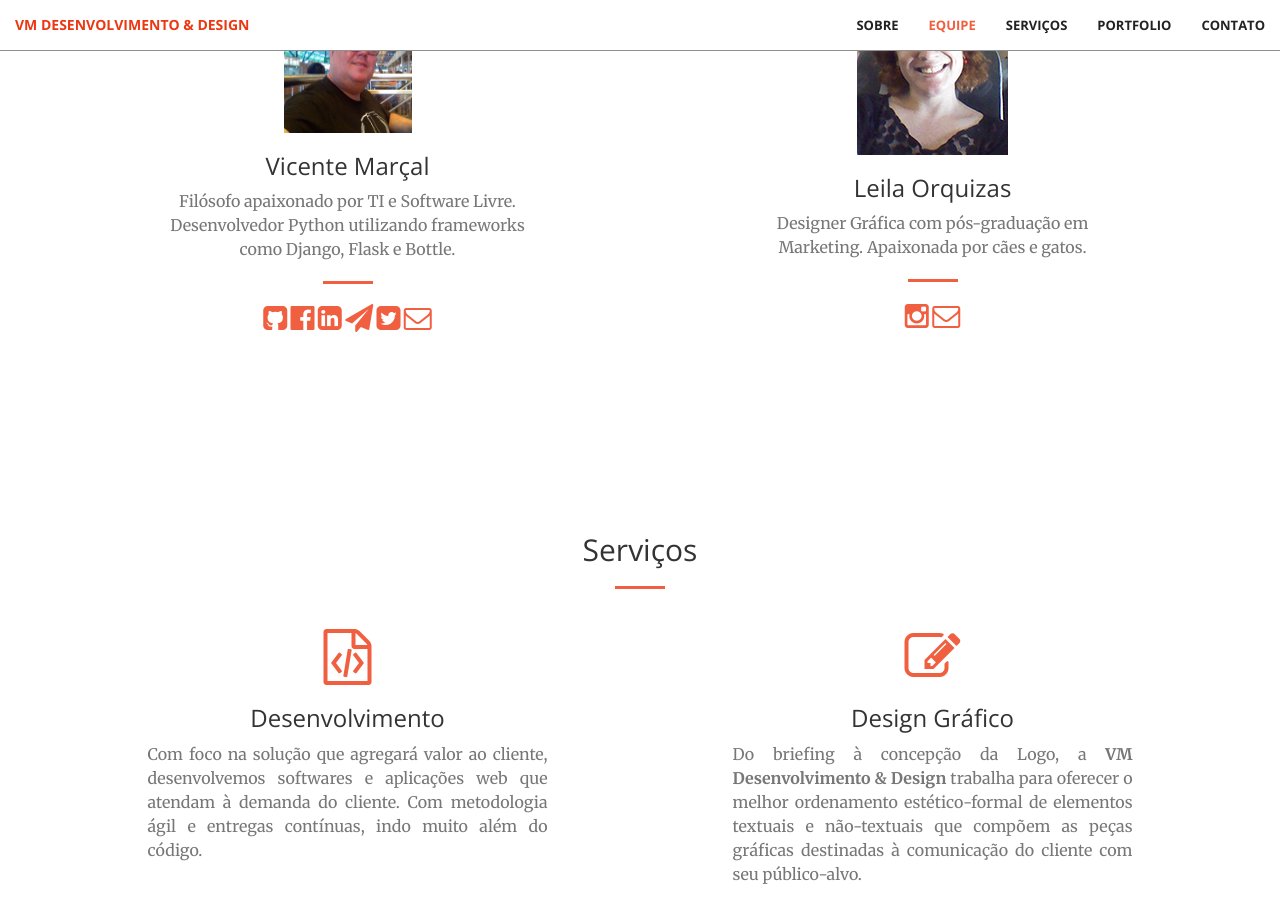
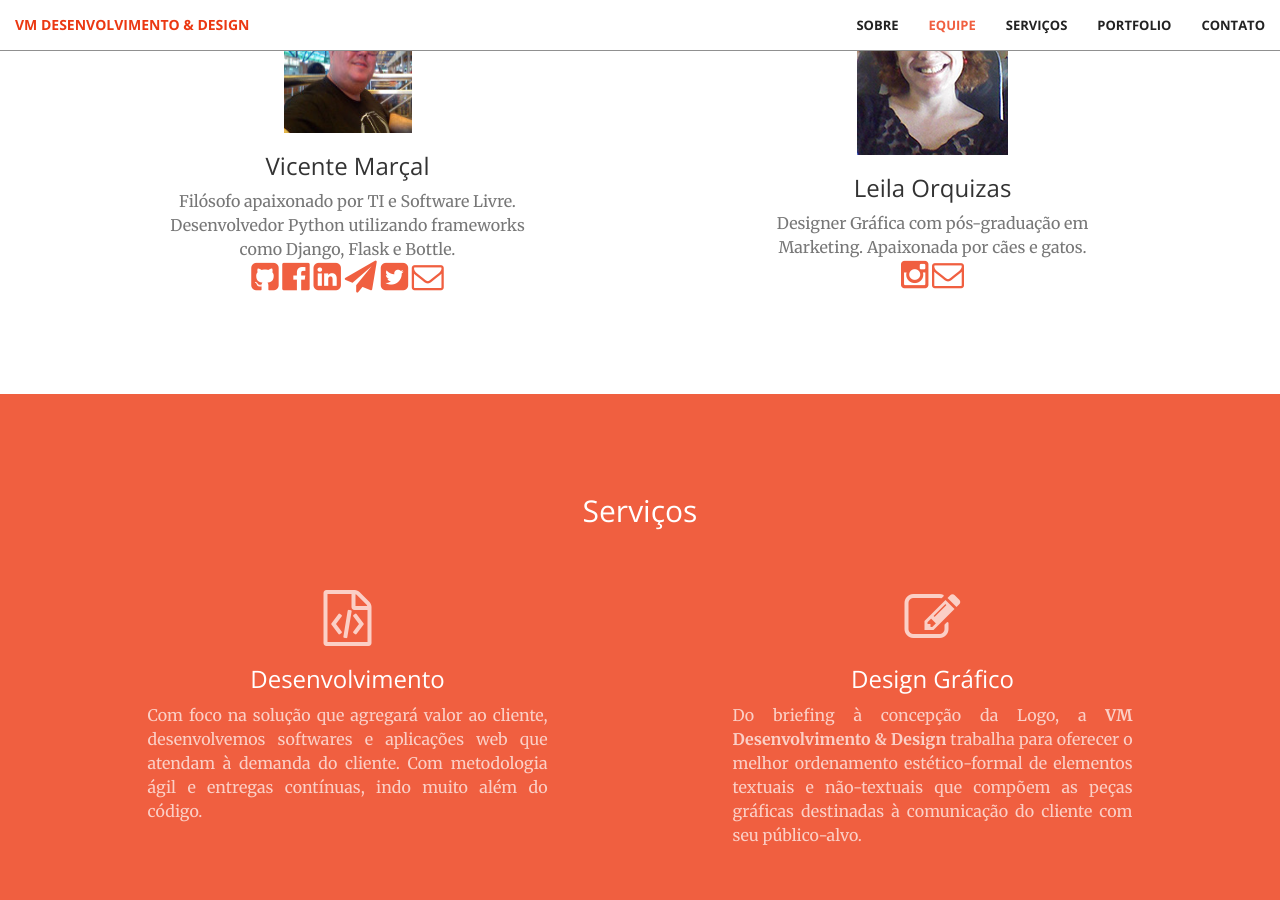
Before and after one commit to vmdesenvolvimento/vmdesenvolvimento.github.io, a Jekyll site: the page built from index.html, in a window 1280 px wide and 900 px high, scrolled down 1668 px. Built offline with Jekyll 4.4.1, drawn with Linux system fonts in a browser that asks for light colours.

Commit message:
acerto de apresentação css do site

```diff
--- a/_includes/contact.html
+++ b/_includes/contact.html
@@ -1,4 +1,4 @@
-<section id="contact">
+<section id="contact" class="bg-primary">
     <div class="container">
         <div class="row">
             <div class="col-lg-8 col-lg-offset-2 text-center">
@@ -6,8 +6,9 @@
                 <hr class="primary">
                 <p>
                     Pronto para iniciar seu próximo projeto conosco? Isso é ótimo!! Entre em contato enviando-nos um
-                    e-mail para <a href="mailto:vmdevdesign@gmail.com">vmdevdesign@gmail.com</a> e nós
-                    retornaremos o contato o mais rápido possível. Caso prefira, faça contato pelo <a href="https://t.me/vermarcal">Telegram</a> de nosso desenvolvedor.
+                    e-mail para <a style="color: #204d74;" href="mailto:vmdevdesign@gmail.com">vmdevdesign@gmail.com</a> e nós
+                    retornaremos o contato o mais rápido possível. Caso prefira, faça contato pelo <a style="color: #204d74;"
+                        href="https://t.me/vermarcal">Telegram</a> de nosso desenvolvedor.
                 </p>
             </div>
     </div>
--- a/_includes/portfolio.html
+++ b/_includes/portfolio.html
@@ -1,4 +1,4 @@
-<section class="no-padding" id="portfolio">
+<section  id="portfolio">
     <div class="container">
         <div class="row">
             <div class="col-lg-12 text-center">
--- a/_includes/services.html
+++ b/_includes/services.html
@@ -1,4 +1,4 @@
-<section id="services">
+<section id="services" class="bg-primary">
     <div class="container">
         <div class="row">
             <div class="col-lg-12 text-center">
@@ -11,9 +11,9 @@
         <div class="row">
             <div class="col-lg-6 col-md-6 text-center">
                 <div class="service-box">
-                    <i class="fa fa-4x fa-file-code-o wow bounceIn text-primary"></i>
+                    <i class="fa fa-4x fa-file-code-o wow bounceIn text-faded"></i>
                     <h3>Desenvolvimento</h3>
-                    <p class="text-muted text-justify">
+                    <p class="text-faded text-justify">
                         Com foco na solução que agregará valor ao cliente, desenvolvemos softwares e aplicações web
                         que atendam à demanda do cliente. Com metodologia ágil e entregas contínuas, indo muito além
                         do código.
@@ -22,9 +22,9 @@
             </div>
             <div class="col-lg-6 col-md-6 text-center">
                 <div class="service-box">
-                    <i class="fa fa-4x fa-pencil-square-o wow bounceIn text-primary" data-wow-delay=".3s"></i>
+                    <i class="fa fa-4x fa-pencil-square-o wow bounceIn text-faded" data-wow-delay=".3s"></i>
                     <h3>Design Gráfico</h3>
-                    <p class="text-muted text-justify">
+                    <p class="text-faded text-justify">
                         Do briefing à concepção da Logo, a <strong>VM Desenvolvimento & Design</strong> trabalha para
                         oferecer o melhor ordenamento estético-formal de elementos textuais e não-textuais que
                         compõem as peças gráficas destinadas à comunicação do cliente com seu público-alvo.
--- a/_includes/team.html
+++ b/_includes/team.html
@@ -20,8 +20,7 @@
                     <p class="text-muted">
                         Filósofo apaixonado por TI e Software Livre. Desenvolvedor Python utilizando frameworks como
                         Django, Flask e Bottle.
-                        </p>
-                        <hr class="primary">
+                        <br />
 
                         <a href="https://github.com/Riverfount" style="text-decoration: none">
                             <i class="fa fa-2x fa-github-square wow bounceIn text-primary"></i>
@@ -46,6 +45,7 @@
                         <a href="mailto:vicente.marcal@gmail.com" style="text-decoration: none">
                             <i class="fa fa-2x fa-envelope-o wow bounceIn text-primary"></i>
                         </a>
+                     </p>
                 </div>
             </div>
             <div class="col-lg-6 col-md-6 text-center">
@@ -54,8 +54,7 @@
                     <h3>Leila Orquizas</h3>
                     <p class="text-muted">
                         Designer Gráfica com pós-graduação em Marketing. Apaixonada por cães e gatos.
-                    </p>
-                    <hr class="primary">
+                        <br />
                         <a href="https://www.instagram.com/vmdevdesign/" style="text-decoration: none">
                             <i class="fa fa-2x fa-instagram wow bounceIn text-primary"></i>
                         </a>
@@ -63,7 +62,7 @@
                         <a href="mailto:mleilaorquizas@gmail.com" style="text-decoration: none">
                             <i class="fa fa-2x fa-envelope-o wow bounceIn text-primary"></i>
                         </a>
-
+                    </p>
                 </div>
             </div>
         </div>
```
Lines whose indentation alone changed are shown as unchanged.
